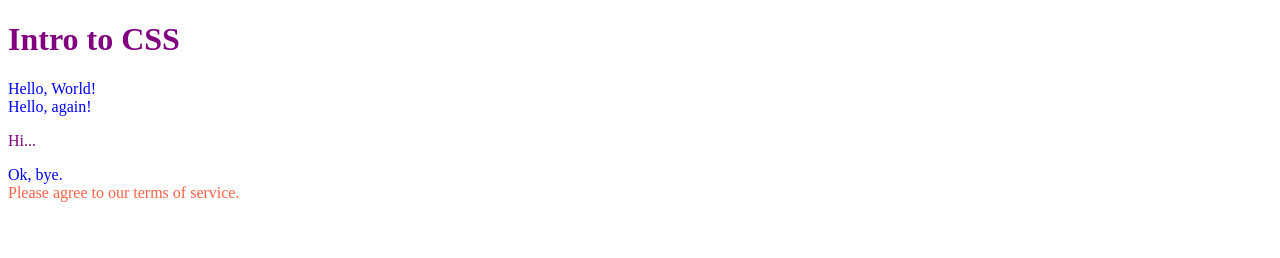
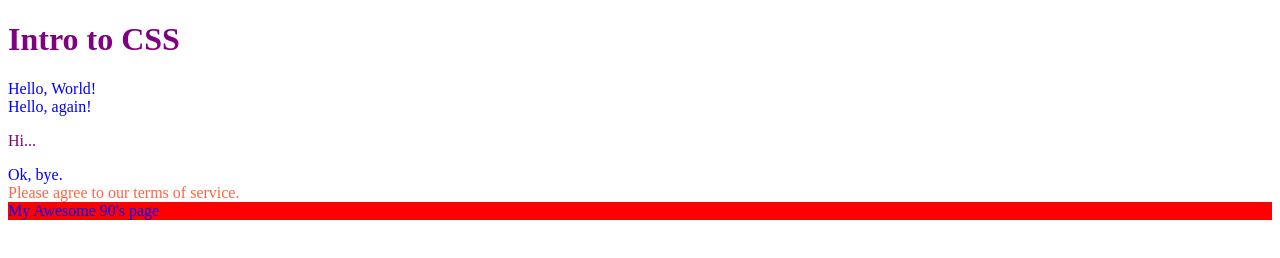
Before and after one commit to josemanuelsalgueiro7-arch/foundations, a plain HTML site: page css/intro/index.html in a window 1280 px wide. Drawn offline with Linux system fonts and the light colour scheme.

Commit message:
Agregar ID
+ Agregar div con selector de ID
+ Definir regla de CSS para ID

```diff
--- a/css/intro/index.html
+++ b/css/intro/index.html
@@ -12,5 +12,6 @@
     <p>Hi...</p>
     <div>Ok, bye.</div>
     <div class="alert-text">Please agree to our terms of service.</div>
+    <div id="title">My Awesome 90's page</div>
   </body>
 </html>
--- a/css/intro/styles.css
+++ b/css/intro/styles.css
@@ -12,3 +12,8 @@ div {
 .alert-text {
   color: tomato;
 }
+
+/* ID Selector */
+#title {
+  background-color: red;
+}
```
